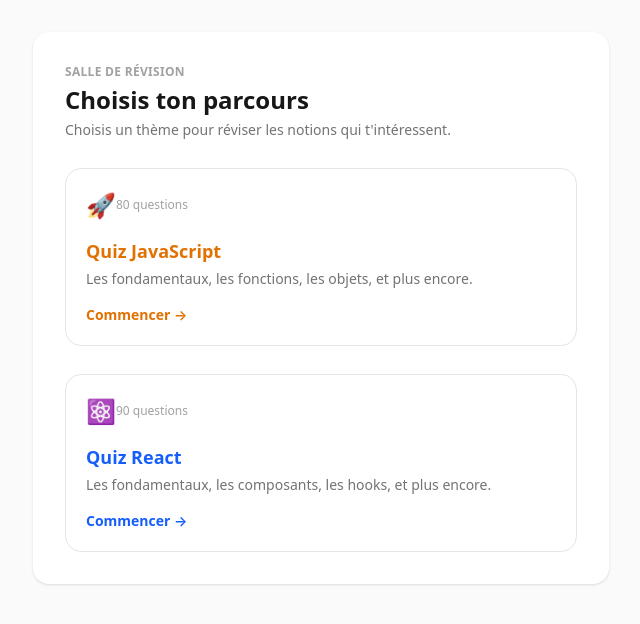
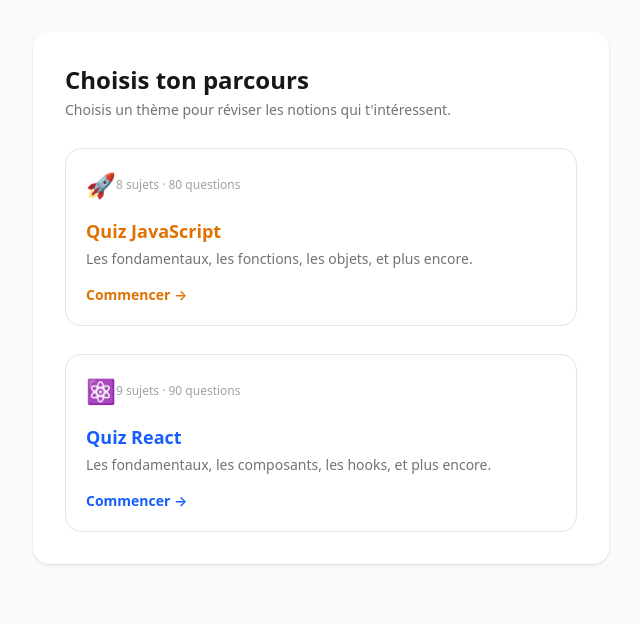
Before and after one commit to jade-hernandez/quiz-app, a React (Vite) app: page / in a window 1280 px wide. Shown: the top 624 px of the page, without its empty margins (319-959 px from the left). Built offline with nearby package versions, Linux system fonts and the light colour scheme.

Commit message:
feat: add section count to QuizCard and update Home component

```diff
--- a/src/components/Home.tsx
+++ b/src/components/Home.tsx
@@ -1,5 +1,6 @@
 import { jsQuestions } from "../data/quiz-questions-js";
 import { reactQuestions } from "../data/quiz-questions-react";
+import { sections } from "../data/sections";
 import type { QuizId } from "../types";
 
 import { QuizCard } from "./QuizCard";
@@ -17,6 +18,7 @@
     id: "javascript",
     emoji: "🚀",
     title: "Quiz JavaScript",
+    sectionCount: sections.filter(section => section.theme === "javascript").length,
     questionCount: jsQuestions.length,
     description: "Les fondamentaux, les fonctions, les objets, et plus encore.",
   },
@@ -24,6 +26,7 @@
     id: "react",
     emoji: "⚛️",
     title: "Quiz React",
+    sectionCount: sections.filter(section => section.theme === "react").length,
     questionCount: reactQuestions.length,
     description: "Les fondamentaux, les composants, les hooks, et plus encore.",
   },
@@ -33,17 +36,11 @@
   return (
     <div className='flex flex-col gap-7'>
       <div className='flex flex-col gap-1'>
-        <p className='text-xs font-semibold tracking-wide text-neutral-400 uppercase'>
-          Salle de révision
-        </p>
-
         <h1 className='font-display text-2xl font-bold text-neutral-900'>Choisis ton parcours</h1>
-
         <p className='max-w-prose text-sm text-neutral-500'>
           Choisis un thème pour réviser les notions qui t'intéressent.
         </p>
       </div>
-
       {quizCards.map(({ id, ...card }) => (
         <QuizCard
           key={id}
--- a/src/components/QuizCard.tsx
+++ b/src/components/QuizCard.tsx
@@ -5,13 +5,22 @@
 type QuizCardProps = {
   emoji: string;
   title: string;
+  sectionCount: number;
   questionCount: number;
   description: string;
   theme: QuizId;
   onClick: () => void;
 };
 
-function QuizCard({ emoji, title, questionCount, description, theme, onClick }: QuizCardProps) {
+function QuizCard({
+  emoji,
+  title,
+  questionCount,
+  sectionCount,
+  description,
+  theme,
+  onClick,
+}: QuizCardProps) {
   const styles = themeStyles[theme];
 
   return (
@@ -25,7 +34,10 @@
     >
       <div className='flex items-center justify-between'>
         <span className='text-2xl'>{emoji}</span>
-        <span className='text-xs font-medium text-neutral-400'>{questionCount} questions</span>
+        <span className='text-xs font-medium text-neutral-400'>
+          {" "}
+          {sectionCount} sujets · {questionCount} questions
+        </span>
       </div>
 
       <div className='flex flex-col gap-1'>
```
